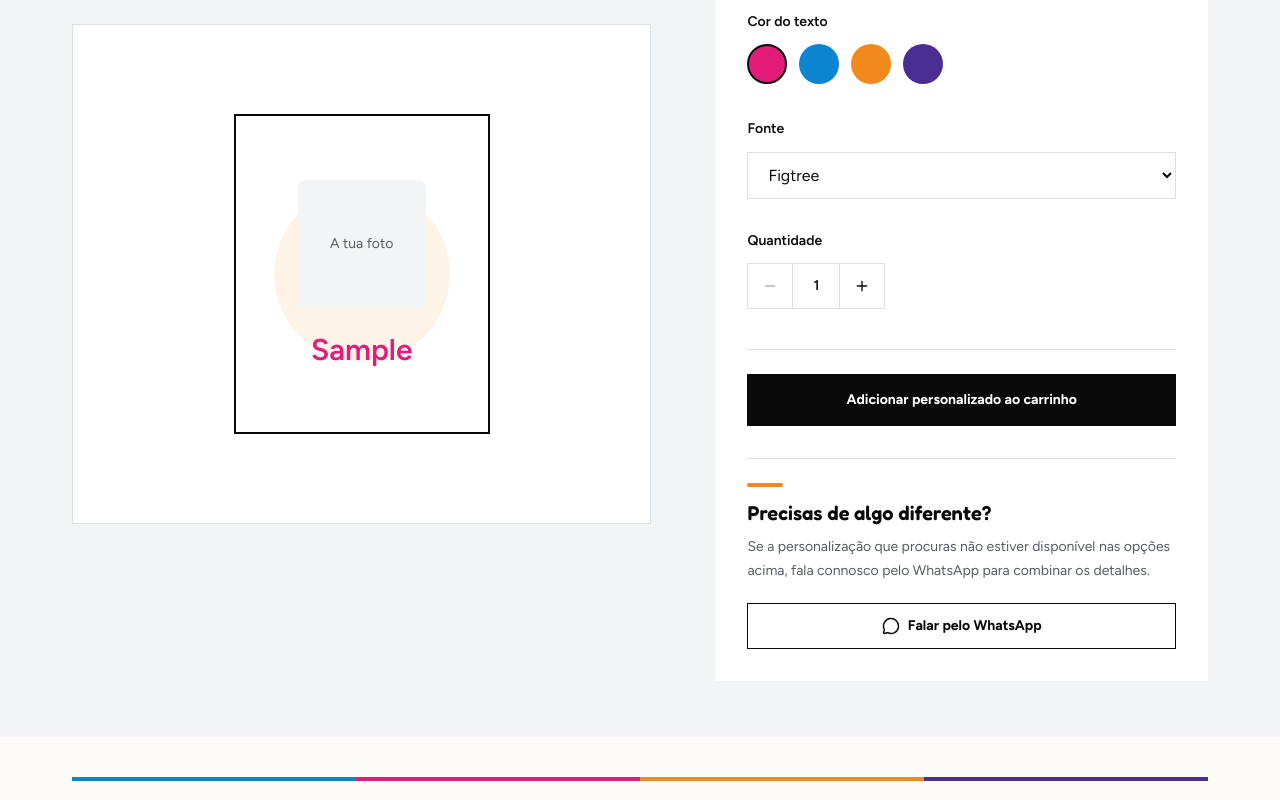
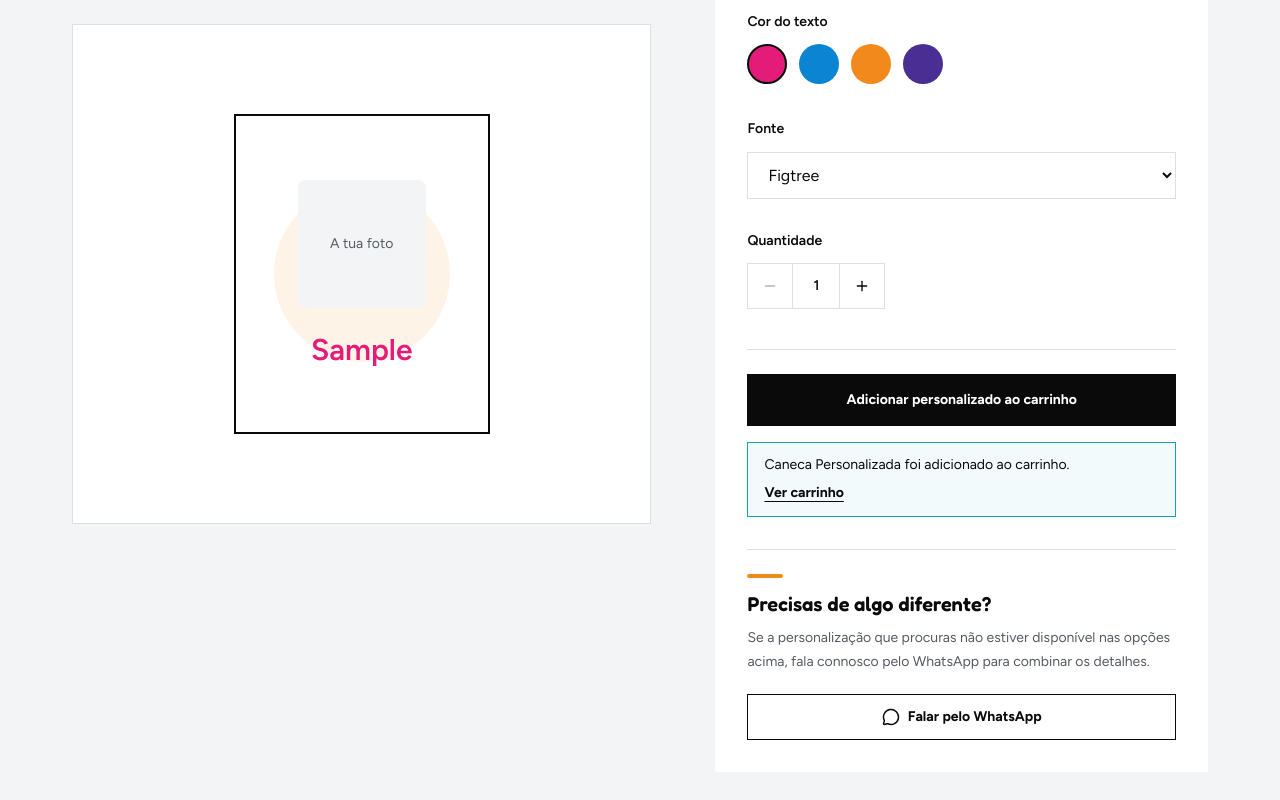
Before and after one commit to Samuel-885/sublihouse, a React (Vite) app: page /personalize/1 in a window 1280 px wide. Both pictures are taken after typing "Sample" into the empty fields and a click on the button "Adicionar personalizado ao carrinho". Shown: the part 778-1578 px from the top of the page. Built offline with nearby package versions, Linux system fonts and the light colour scheme.

Commit message:
feat: add personalization validation and cart feedback

```diff
--- a/src/pages/Personalizer.tsx
+++ b/src/pages/Personalizer.tsx
@@ -32,6 +32,8 @@ function Personalizer() {
   const [selectedImage, setSelectedImage] = useState<File | null>(null)
   const [imagePreview, setImagePreview] = useState<string | null>(null)
   const [quantity, setQuantity] = useState(1)
+  const [errorMessage, setErrorMessage] = useState("")
+  const [successMessage, setSuccessMessage] = useState("")
 
   const { addToCart } = useCart()
 
@@ -93,12 +95,30 @@ function Personalizer() {
         return
       }
 
+      setErrorMessage("")
+      setSuccessMessage("")
+
+      const hasName = customName.trim().length > 0
+      const hasImage = selectedImage !== null
+
+      if (!hasName && !hasImage) {
+        setErrorMessage(
+          "Adiciona pelo menos um nome ou uma fotografia para personalizar o produto."
+        )
+
+        return
+      }
+
       addToCart(product, quantity, {
         name: customName.trim(),
         color: selectedColor,
         font: selectedFont,
         imageName: selectedImage?.name,
       })
+
+      setSuccessMessage(
+        `${product.name} foi adicionado ao carrinho.`
+      )
     }
 
   return (
@@ -315,6 +335,11 @@ function Personalizer() {
 
 
             <div className="mt-10 border-t border-line pt-6">
+              {errorMessage && (
+                <div className="mb-4 border border-pink bg-pink/5 px-4 py-3 text-sm text-pink">
+                  {errorMessage}
+                </div>
+              )}
               <button
                 type="button"
                 onClick={handleAddCustomizedProduct}
@@ -322,6 +347,20 @@ function Personalizer() {
               >
                 Adicionar personalizado ao carrinho
               </button>
+              {successMessage && (
+                <div className="mt-4 border border-teal bg-teal/5 px-4 py-3">
+                  <p className="text-sm text-ink">
+                    {successMessage}
+                  </p>
+
+                  <Link
+                    to="/cart"
+                    className="mt-2 inline-block text-sm font-bold underline underline-offset-4"
+                  >
+                    Ver carrinho
+                  </Link>
+                </div>
+              )}
             </div>
 
             <div className="mt-8 border-t border-line pt-6">
```
